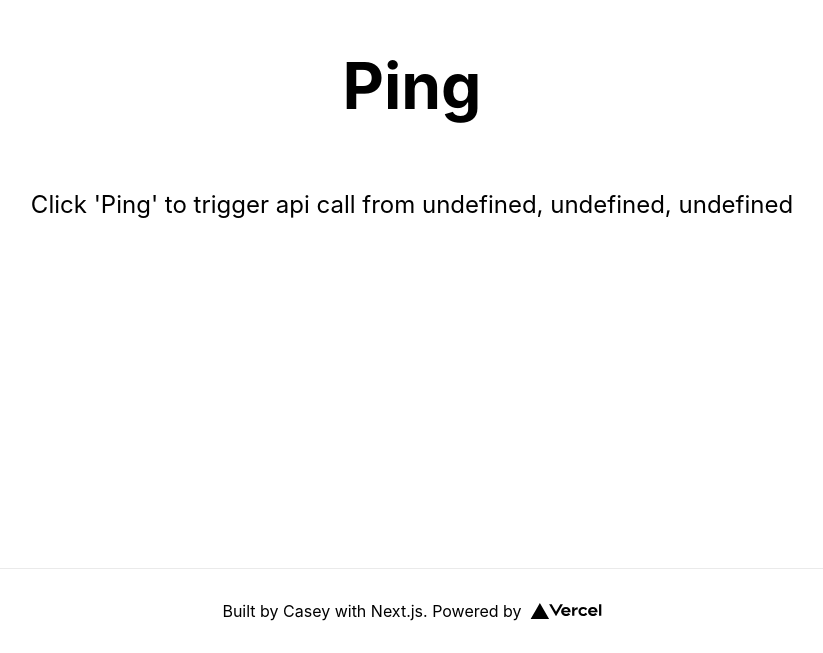
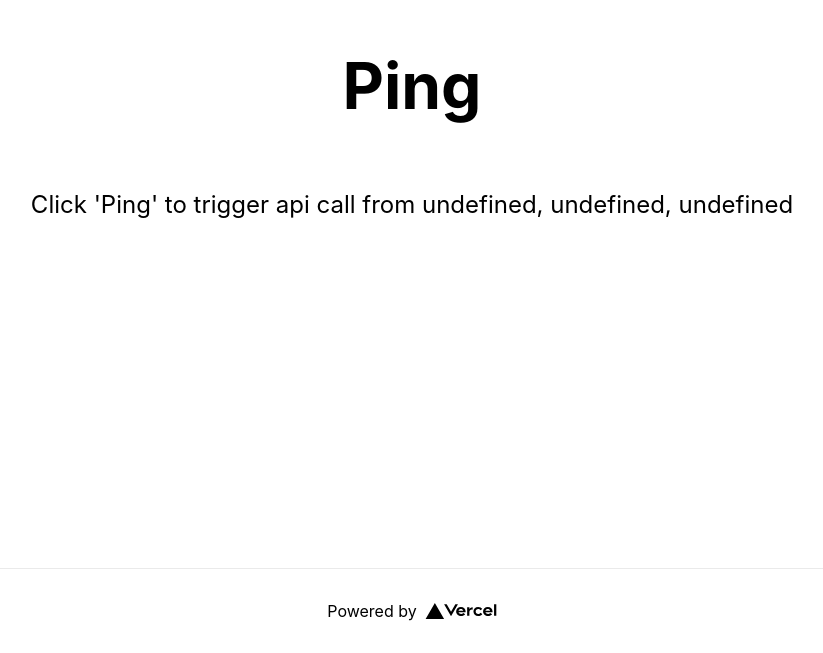
Before and after one commit to ctgowrie/ping, a Next.js app: page / in a window 1280 px wide. Shown: the part 232-885 px from the top of the page, without its empty margins (228-1051 px from the left). Built offline with nearby package versions, Linux system fonts and the light colour scheme.

Commit message:
readme and remove footer text

```diff
--- a/pages/index.tsx
+++ b/pages/index.tsx
@@ -57,7 +57,7 @@ const Home = ({
           target="_blank"
           rel="noopener noreferrer"
         >
-          Built by Casey with Next.js. Powered by{' '}
+          Powered by{' '}
           <span className={styles.logo}>
             <Image src="/vercel.svg" alt="Vercel Logo" width={72} height={16} />
           </span>
```
Also changed, not shown: 1 other file (tests, documents, lock files or other folders).
